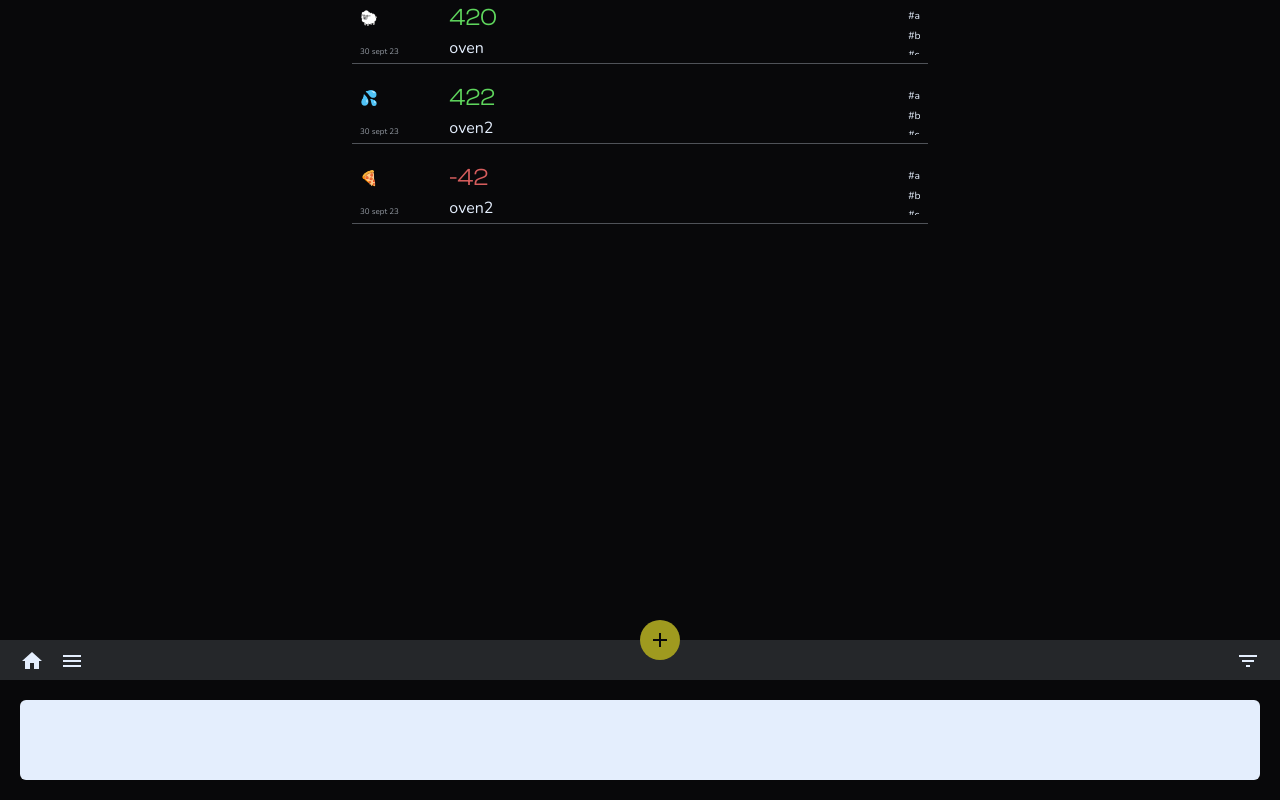
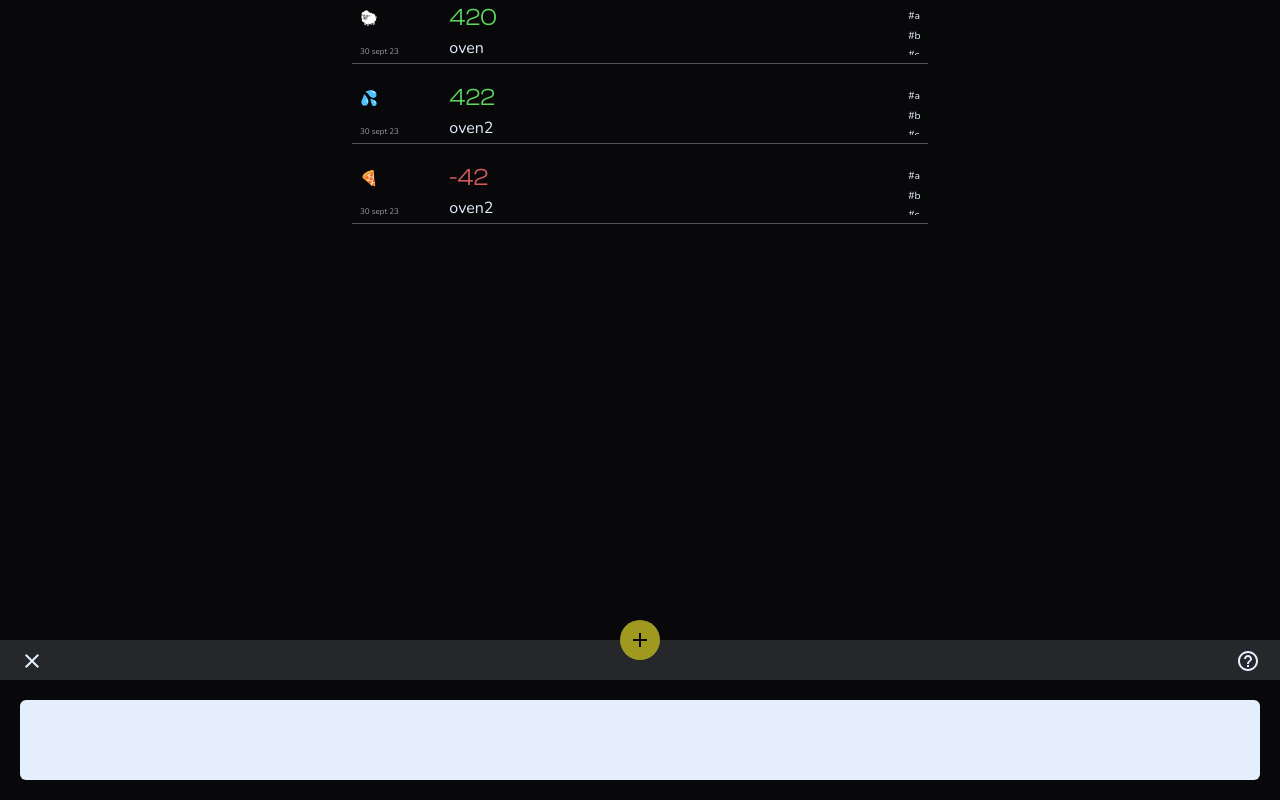
Before and after one commit to FbarcalaR/savirel, a React (Create React App) app: page / in a window 1280 px wide. Both pictures are taken after a click on the button 660 px from the left and 760 px from the top of the page. Built offline with nearby package versions, Linux system fonts and the light colour scheme.

Commit message:
add open panel buttons

```diff
--- a/src/pages/home/components/menu-bar/menu-bar.jsx
+++ b/src/pages/home/components/menu-bar/menu-bar.jsx
@@ -1,37 +1,49 @@
-import Add from '@material-ui/icons/Add';
-import Home from '@material-ui/icons/Home';
-import Menu from '@material-ui/icons/Menu';
-import Filter from '@material-ui/icons/FilterList';
-import { useState } from 'react';
+import { useCallback, useState } from 'react';
+import { Close, Add, Home, Menu, Filter, HelpOutline } from '@material-ui/icons';
 
 const MenuBar = () => {
     const [isAddMovementPanelActive, setIsAddMovementPanelActive] = useState(false);
+    const [textValue, setTextValue] = useState('');
+
+    const onAddNewMovement = useCallback(() => {
+        console.log('onAddNewMovement', textValue);
+    }, []);
+
     return (
         <div className='absolute h-fit bottom-0 left-0 right-0 transition-all'>
             <div className="h-1/6 flex justify-between mt-5 bg-light-black">
                 <div className='pl-5 flex gap-4'>
-                    <button><Home /></button>
-                    <button><Menu /></button>
+                    {!isAddMovementPanelActive && <button><Home /></button>}
+                    {!isAddMovementPanelActive && <button><Menu /></button>}
+                    {isAddMovementPanelActive && <button><Close /></button>}
                 </div>
-                <button className="bg-dark-yellow rounded-full leading-none w-10 h-10 -translate-y-5" onClick={()=>setIsAddMovementPanelActive(prev=>!prev)}>
-                            <Add className='text-black'/>
+                <button className="bg-dark-yellow rounded-full leading-none w-10 h-10 -translate-y-5"
+                    onClick={() => isAddMovementPanelActive ? onAddNewMovement() : setIsAddMovementPanelActive(true)}
+                >
+                    <Add className='text-black' />
                 </button>
                 <div className='pr-5 flex gap-4'>
-                    <button><Filter /></button>
+                    {!isAddMovementPanelActive && <button><Filter /></button>}
+                    {isAddMovementPanelActive && <button><HelpOutline /></button>}
                 </div>
             </div>
-            <AddMovementContainer isActive={isAddMovementPanelActive}/>
+            <AddMovementContainer isActive={isAddMovementPanelActive} onTextUpdate={newText => setTextValue(newText)}/>
         </div>
     );
 }
 
 export default MenuBar;
 
-const AddMovementContainer = ({isActive}) => {
+const AddMovementContainer = ({ isActive, onTextUpdate }) => {
+
     return (
         <div className={`bg-black transition-all overflow-hidden ${isActive ? 'pt-5 pb-5' : ''} pl-5 pr-5 h-fit`}>
             <div className={`transition-all ${isActive ? 'h-20' : 'h-0'} w-full text-light-black duration-300`}>
-                    <textarea className='bg-white w-full h-full pl-2 pr-2 pt-1 pb-1 resize-none rounded-md'></textarea>
+                <textarea
+                    className='bg-white w-full h-full pl-2 pr-2 pt-1 pb-1 resize-none rounded-md'
+                    onChange={(event) => onTextUpdate(event.target.value)}
+                >
+                    </textarea>
             </div>
         </div>
     );
```
